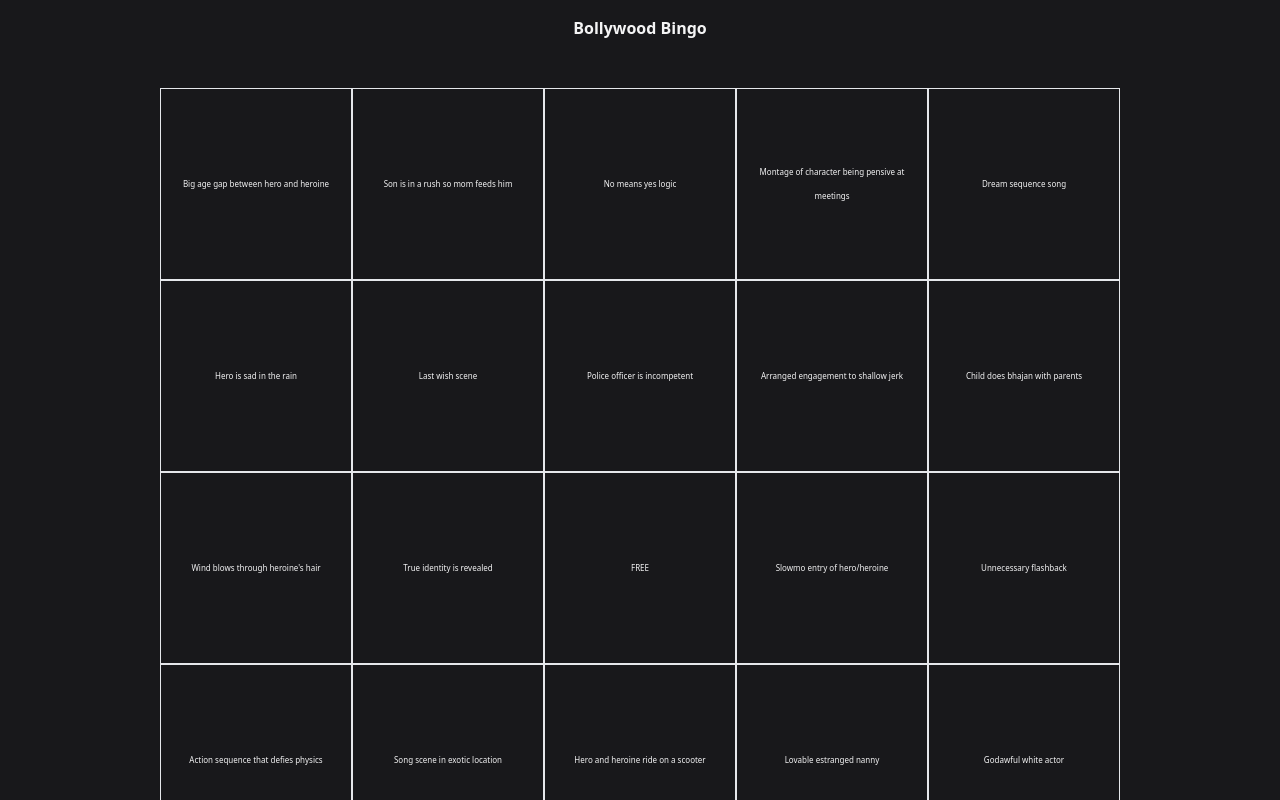
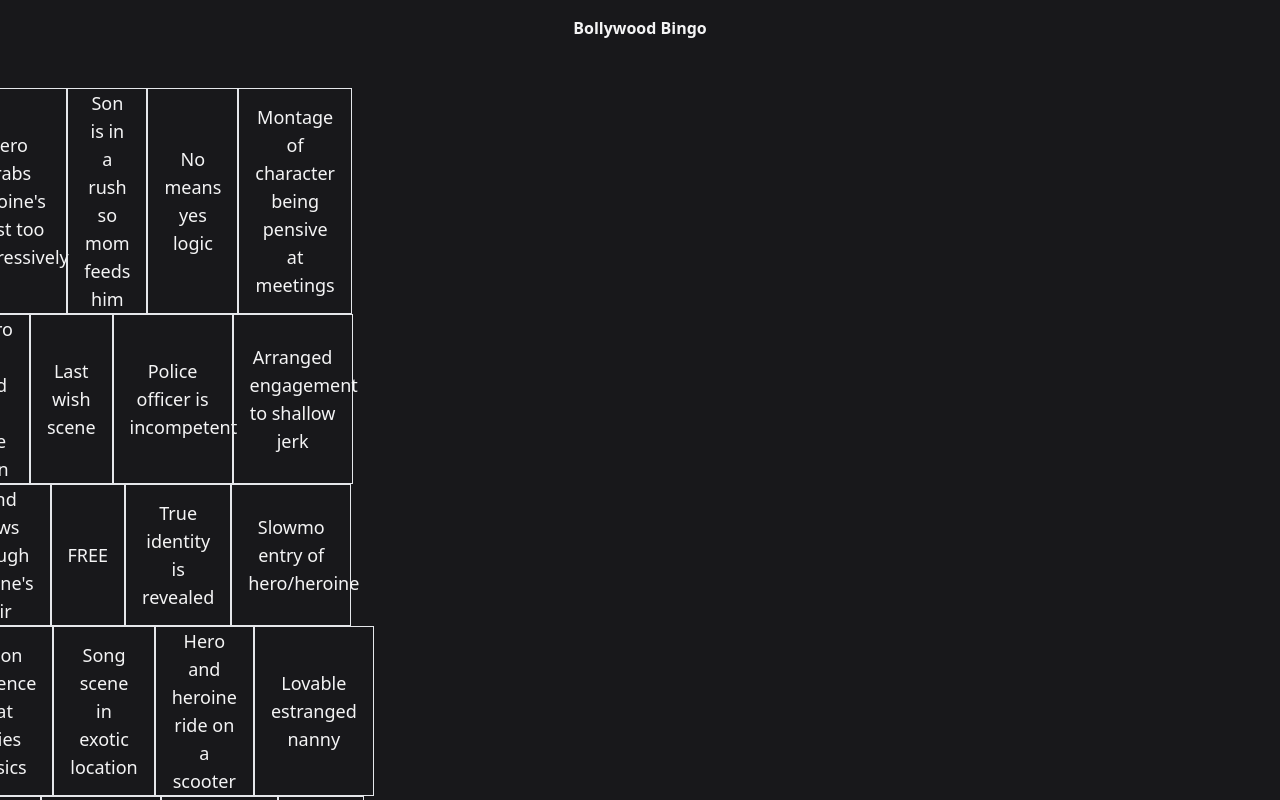
Before and after one commit to akvashi24/bingobongo, a Next.js app: page / in a window 1280 px wide. Shown: the top 800 px of the page. Built offline with nearby package versions, Linux system fonts and the light colour scheme.

Commit message:
Redo border

```diff
--- a/pages/index.js
+++ b/pages/index.js
@@ -25,7 +25,8 @@ const NAMES = [
   "True identity is revealed",
   "Toxic family love",
   "No means yes logic",
-  "Cop has a mustache"
+  "Cop has a mustache",
+  "Hero grabs heroine's wrist too aggressively"
   // "Wind through SRK's hair",
   // SRK shakes his head condescendingly
   // SRK arms out pose
@@ -71,8 +72,7 @@ function Square(props) {
   const [clicked, setClicked] = useState(false)
   return (
   <div onClick={() => setClicked(!clicked)}
-  style={{fontSize: '8px'}}
-   className={'px-1 aspect-square border-box w-full max-w-48 md:text-base text-xs flex flex-col justify-center text-zinc-100 border' + " " + (clicked ? 'bg-green-500' : '')}
+   className={'px-1 md:px-4 overflow-scroll-y aspect-square border-box w-full max-w-48 md:text-lg text-xs flex flex-col justify-center text-zinc-100 border' + " " + (clicked ? 'bg-green-600' : '')}
    >{props.text}</div>
   )
 }
@@ -99,7 +99,7 @@ export default function Home() {
         <div className='py-4'>
         <span className='text-zinc-100 font-bold'>Bollywood Bingo</span>
         </div>
-        <div className="flex flex-col h-100 bg-zinc-900 pt-8 content-center">
+        <div className="flex flex-col h-100 bg-zinc-900 pt-8 pb-16 content-center max-w-48 px-1">
           <Row>
             {range(0,5).map((e) => <Square key={e} text={shuffled[e]}/>)}
           </Row>
```
